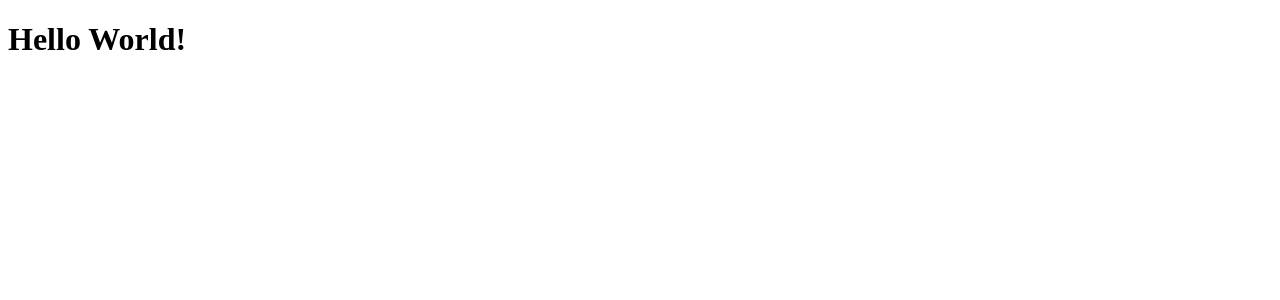
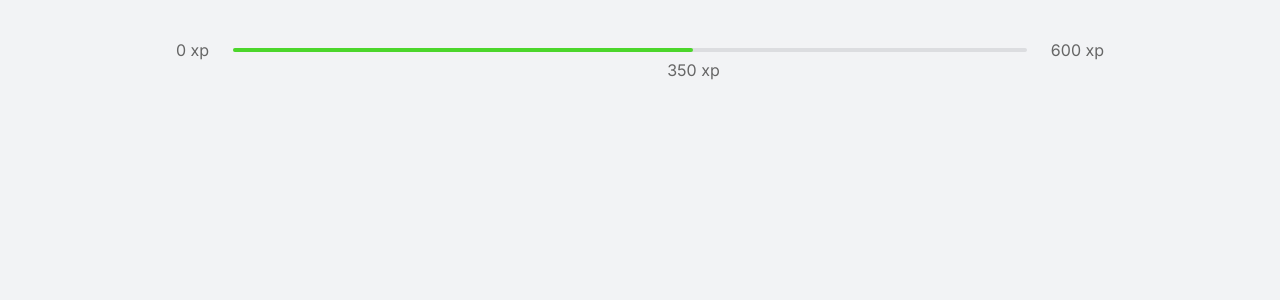
Before and after one commit to FelipeMartini/cursos-rocketseat-nlw-04-react, a Next.js app: page / in a window 1280 px wide. Shown: the top 300 px of the page. Built offline with nearby package versions, Linux system fonts and the light colour scheme.

Commit message:
Recovering useful files used in the React application

```diff
--- a/pages/index.tsx
+++ /dev/null
@@ -1,3 +0,0 @@
-export default function Home() {
-  return <h1>Hello World!</h1>;
-}
--- /dev/null
+++ b/src/components/ExperienceBar.tsx
@@ -0,0 +1,33 @@
+import React, { useEffect, useState } from 'react';
+
+// import { Container } from './styles';
+
+const ExperienceBar: React.FC = () => {
+  const maxXP = 600;
+  const minXP = 0;
+  const currentXP = 350;
+
+  const [percentXP, setPercentXP] = useState('')
+
+  useEffect(() => {
+    let percent = 0;
+
+    percent = Math.round(100 * currentXP / maxXP);
+    setPercentXP(`${percent}%`)
+  }, [])
+
+  return (
+    <header className="experience-bar" >
+      <span>{minXP} xp</span>
+      <div>
+        <div style={{width: `${percentXP}`}} />
+        <span className="current-experience" style={{left: `${percentXP}`}}>
+          {currentXP} xp
+        </span>
+      </div>
+      <span>{maxXP} xp</span>
+    </header>
+  );
+}
+
+export default ExperienceBar;
--- a/pages/_app.tsx
+++ b/src/pages/_app.tsx
@@ -1,3 +1,5 @@
+import '../styles/global.css'
+
 function MyApp({ Component, pageProps }) {
   return <Component {...pageProps} />;
 }
--- /dev/null
+++ b/src/pages/index.tsx
@@ -0,0 +1,18 @@
+// import React from 'react';
+import Head from 'next/head';
+
+import ExperienceBar from '../components/ExperienceBar'
+
+export default function Home() {
+  return (
+    <>
+      <Head>
+        <link rel="preconnect" href="https://fonts.gstatic.com" />
+        <link href="https://fonts.googleapis.com/css2?family=Inter:wght@400;500;600&family=Rajdhani:wght@600&display=swap" rel="stylesheet" />
+      </Head>
+      <div className='container'>
+      <ExperienceBar />
+      </div>
+   </>
+  );
+}
--- /dev/null
+++ b/src/styles/global.css
@@ -0,0 +1,95 @@
+:root {
+  --white: #fff;
+  --background: #f2f3f5;
+  --gray-line: #dcdde0;
+  --text: #666666;
+  --title: #2e384d;
+  --red: #e83f5b;
+  --green: #4cd62b;
+  --blue: #5965e0;
+  --blue-dark: #4953b8;
+  --blue-twitter: #2aa9e0;
+}
+
+* {
+  margin: 0;
+  padding: 0;
+  box-sizing: border-box;
+}
+
+@media (max-width: 1080px) {
+  html {
+    font-size: 93.75%; /* 15px */
+  }
+}
+
+@media (max-width: 720px) {
+  html {
+    font-size: 87.5%; /* 14px */
+  }
+}
+
+body {
+  background: var(--background);
+  color: var(--text);
+}
+
+body,
+input,
+textarea,
+button {
+  font: 400 1rem "Inter", sans-serif;
+}
+
+button {
+  cursor: pointer;
+}
+
+a {
+  color: inherit;
+  text-decoration: none;
+}
+
+.container {
+  height: 100vh;
+  max-width: 992px;
+  margin: 0 auto;
+  padding: 2.5rem 2rem;
+
+  display: flex;
+  flex-direction: column;
+}
+
+.experience-bar {
+  display: flex;
+  align-items: center;
+}
+
+.experience-bar span {
+  font-size: 1rem;
+}
+
+.experience-bar > div {
+  flex: 1; /* ocupar a largura máxima disponível */
+  height: 4px;
+  border-radius: 4px;
+  background: var(--gray-line);
+  margin: 0 1.5rem;
+
+  position: relative;
+}
+
+.experience-bar > div > div {
+  height: 4px;
+  border-radius: 4px;
+  background: var(--green);
+}
+
+span.current-experience {
+  position: absolute;
+  top: 12px;
+
+  transform: translateX(
+    -50%
+  ); /* Ancorando o texto no meio, desloando 50% para esquerda */
+}
```
Also changed, not shown: tsconfig.json (added, +29 -0 lines), next-env.d.ts (added).
